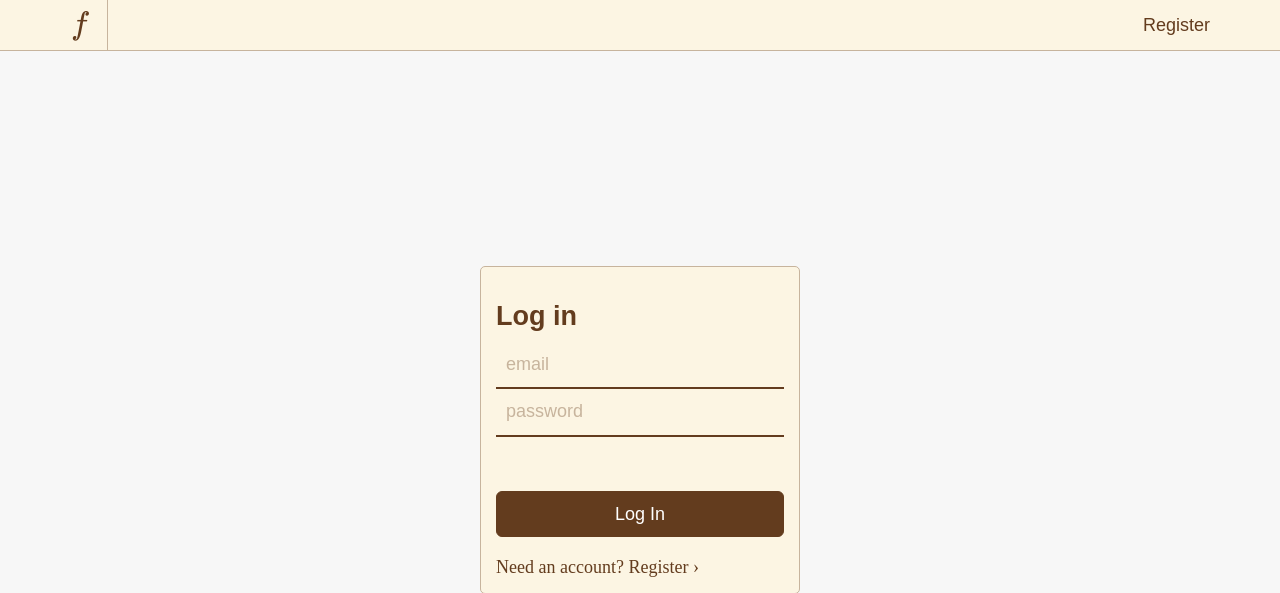
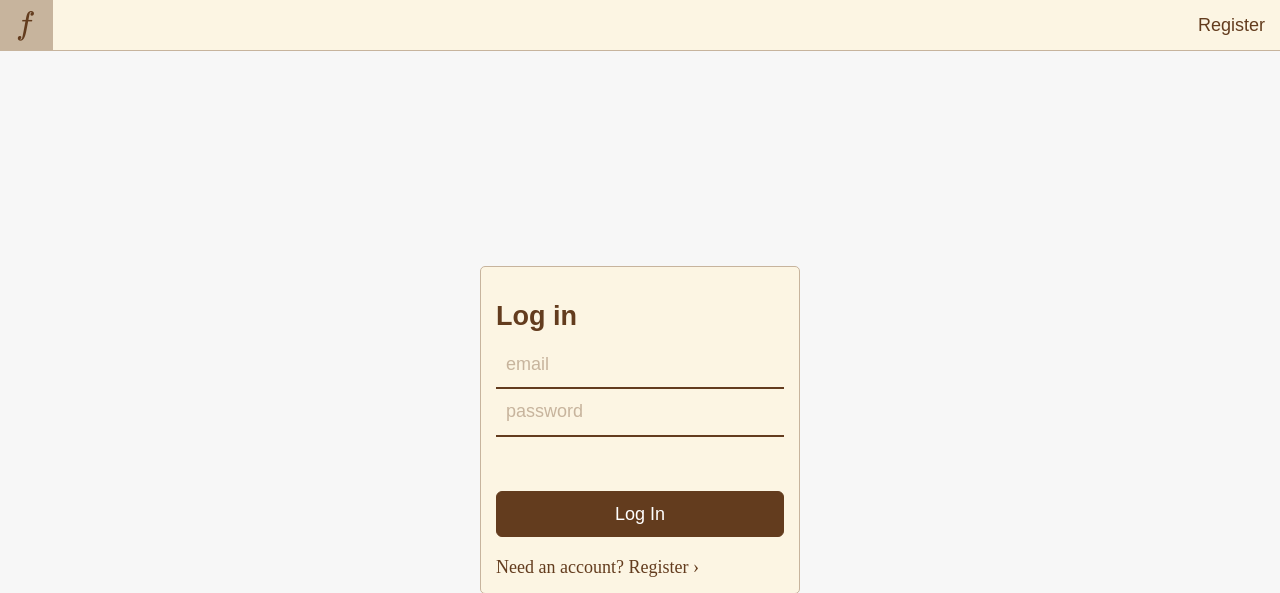
Before and after one commit to aclissold/formulas, a PHP site: page / in a window 1280 px wide. Shown: the top 593 px of the page. Run offline with PHP 8.4, Linux system fonts and the light colour scheme.

Commit message:
Make navbar text flush on all viewport sizes

```diff
--- a/public_html/css/style.css
+++ b/public_html/css/style.css
@@ -74,6 +74,9 @@ a:focus {
 .navbar-default .navbar-nav>li>a:hover {
   color: #3b2412;
 }
+.navbar-right {
+  margin-right: 0;
+}
 
 .btn-primary {
   background-color: #633c1e;
--- a/public_html/index.php
+++ b/public_html/index.php
@@ -53,7 +53,6 @@ if(isset($_POST['btn-login']))
 <body>
     <!-- Static navbar -->
     <nav class="navbar navbar-default navbar-static-top">
-      <div class="container">
       <div class="navbar-header">
         <button type="button" class="navbar-toggle collapsed" data-toggle="collapse" data-target="#navbar" aria-expanded="false" aria-controls="navbar">
           <span class="sr-only">Toggle navigation</span>
@@ -68,7 +67,6 @@ if(isset($_POST['btn-login']))
           <li><a href="register.php">Register</a></li>
         </ul>
       </div><!--/.nav-collapse -->
-      </div>
     </nav>
 
     <div class="container">
```
Lines whose indentation alone changed are shown as unchanged.
